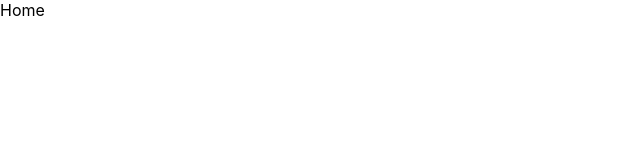
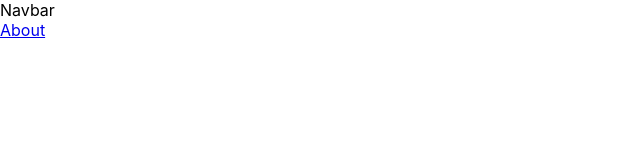
Before and after one commit to johnec123/ReactPersonalWebsite, a React (Create React App) app: page / in a window 1280 px wide. Shown: the top 160 px of the page, without its empty margins (0-640 px from the left). Built offline with nearby package versions, Linux system fonts and the light colour scheme.

Commit message:
prettier added

```diff
--- a/package.json
+++ b/package.json
@@ -12,6 +12,7 @@
     "@types/react-dom": "^18.0.3",
     "react": "^18.1.0",
     "react-dom": "^18.1.0",
+    "react-router-dom": "^6.3.0",
     "react-scripts": "5.0.1",
     "typescript": "^4.6.4",
     "web-vitals": "^2.1.4"
--- a/src/App.tsx
+++ b/src/App.tsx
@@ -1,10 +1,21 @@
 import React from 'react';
+import { Route, Routes } from 'react-router-dom';
 import './App.css';
+import GetInTouch from './main/pages/getInTouch';
 import Home from './main/pages/home';
+import Me from './main/pages/me';
+import Work from './main/pages/work';
 
 function App() {
   return (
-    <Home/>
+    <>
+       <Routes>
+        <Route path="/" element={<Home />} />
+        <Route path="work" element={<Work />} />
+        <Route path="me" element={<Me />} />
+        <Route path="get-in-touch" element={<GetInTouch />} />
+      </Routes>
+      </>
   );
 }
 
--- a/src/index.tsx
+++ b/src/index.tsx
@@ -3,14 +3,15 @@ import ReactDOM from 'react-dom/client';
 import './index.css';
 import App from './App';
 import reportWebVitals from './reportWebVitals';
+import { BrowserRouter } from 'react-router-dom';
 
 const root = ReactDOM.createRoot(
   document.getElementById('root') as HTMLElement
 );
 root.render(
-  <React.StrictMode>
+  <BrowserRouter>
     <App />
-  </React.StrictMode>
+  </BrowserRouter>,
 );
 
 // If you want to start measuring performance in your app, pass a function
--- /dev/null
+++ b/src/main/components/navbar/index.tsx
@@ -0,0 +1,15 @@
+import React from "react";
+import { Link } from "react-router-dom";
+
+const Navbar: React.FC = () => {
+  return (
+    <div>
+      <div>Navbar</div>
+      <nav>
+        <Link to="/about">About</Link>
+      </nav>
+    </div>
+  );
+};
+
+export default Navbar;
--- /dev/null
+++ b/src/main/pages/getInTouch/index.tsx
@@ -0,0 +1,9 @@
+import React from 'react'
+
+const GetInTouch: React.FC = () => {
+  return (
+    <div>GetInTouch</div>
+  )
+}
+
+export default GetInTouch
--- a/src/main/pages/home/index.tsx
+++ b/src/main/pages/home/index.tsx
@@ -1,9 +1,12 @@
-import React from 'react'
+import React from "react";
+import Navbar from "../../components/navbar";
 
 const Home: React.FC = () => {
   return (
-    <div>Home</div>
-  )
-}
+    <div>
+      <Navbar />
+    </div>
+  );
+};
 
-export default Home
+export default Home;
--- /dev/null
+++ b/src/main/pages/me/index.tsx
@@ -0,0 +1,7 @@
+import React from "react";
+
+const Me: React.FC = () => {
+  return <div>Me</div>;
+};
+
+export default Me;
--- /dev/null
+++ b/src/main/pages/work/index.tsx
@@ -0,0 +1,7 @@
+import React from "react";
+
+const Work: React.FC = () => {
+  return <div>Work</div>;
+};
+
+export default Work;
```
Also changed, not shown: 1 other file (tests, documents, lock files or other folders).
